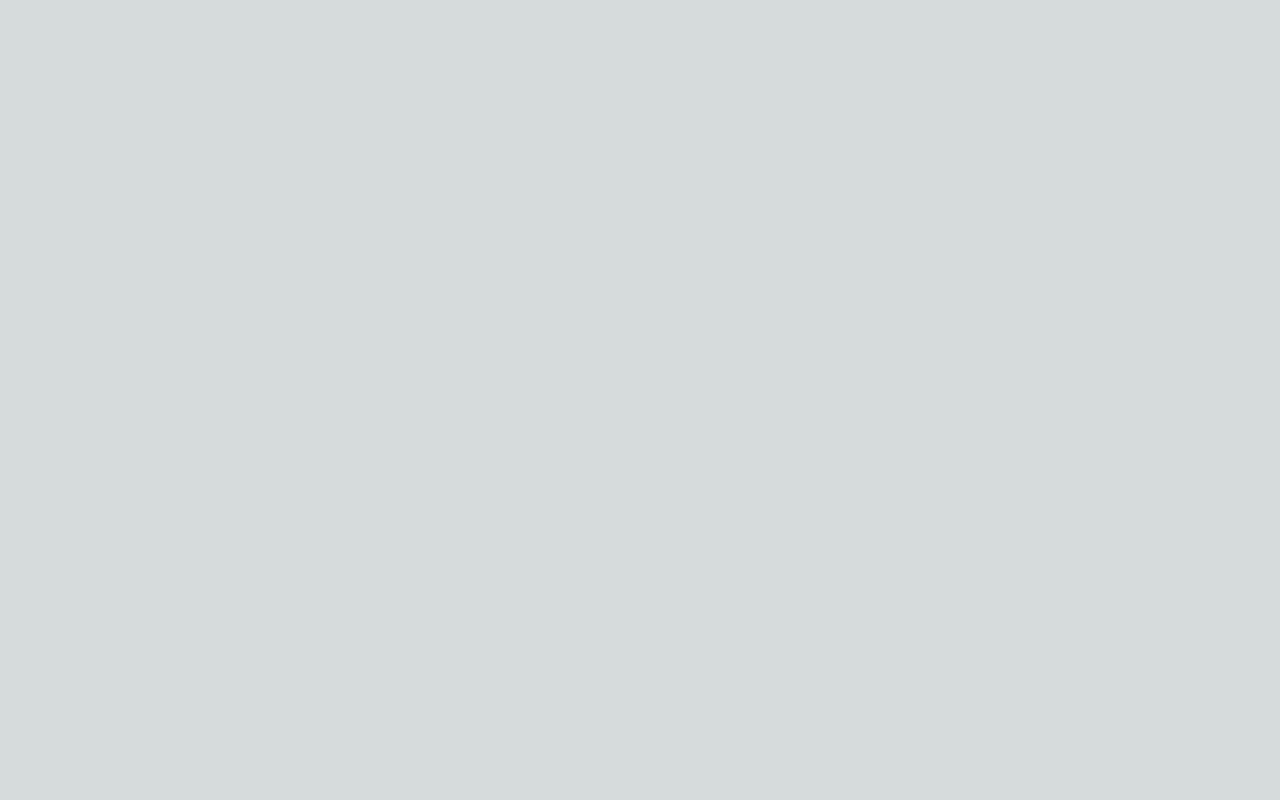
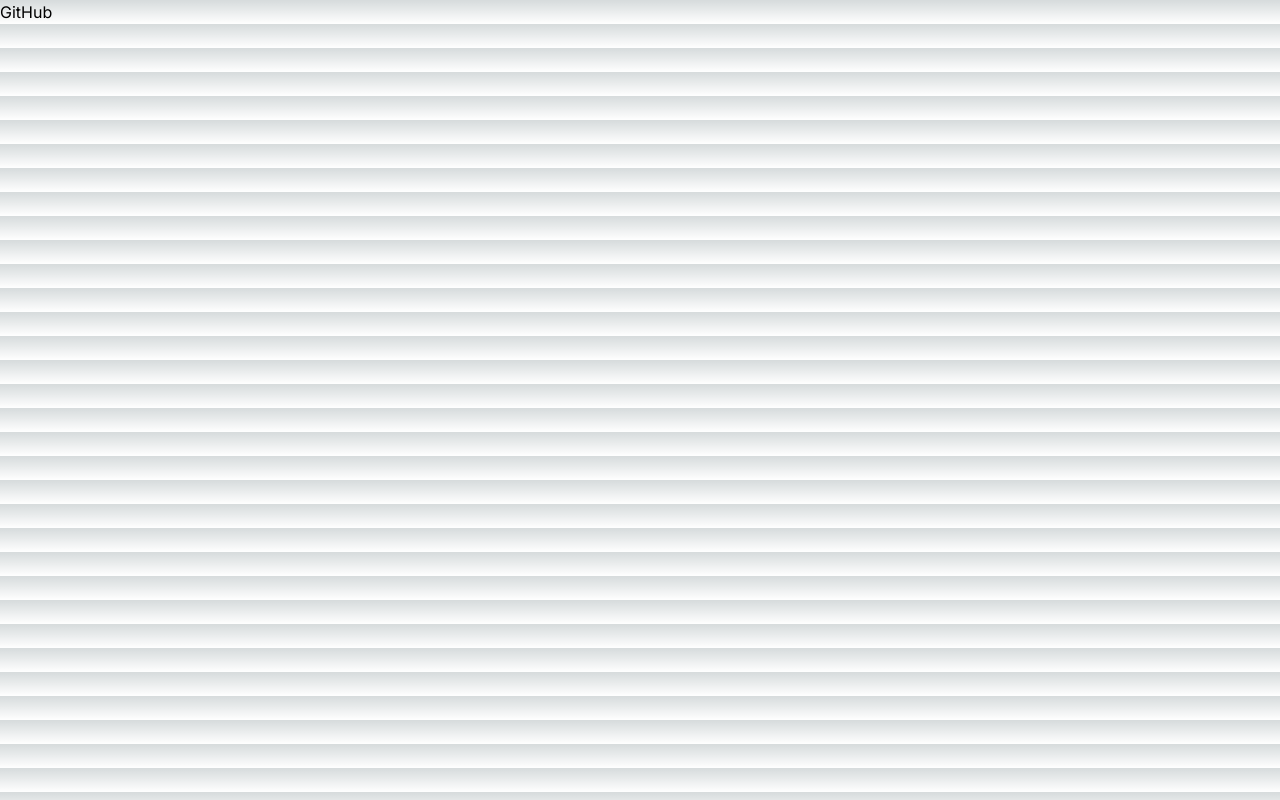
Before and after one commit to dahlbyk/shadypix, a Next.js app: page / in a window 1280 px wide. Built offline with nearby package versions, Linux system fonts and the light colour scheme.

Commit message:
Link to GitHub

```diff
--- a/src/app/layout.tsx
+++ b/src/app/layout.tsx
@@ -16,7 +16,10 @@ export default function RootLayout({
 }) {
   return (
     <html lang="en">
-      <body className={inter.className}>{children}</body>
+      <body className={inter.className}>
+        {children}
+        <a href="https://github.com/dahlbyk/shadypix">GitHub</a>
+      </body>
     </html>
   )
 }
```
